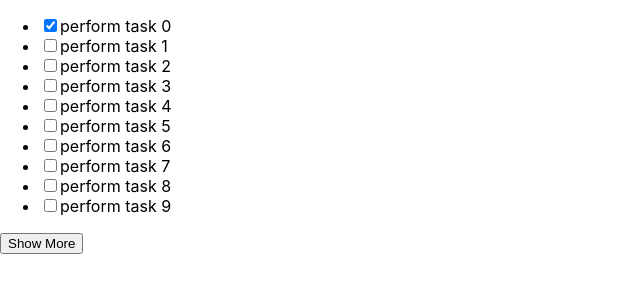
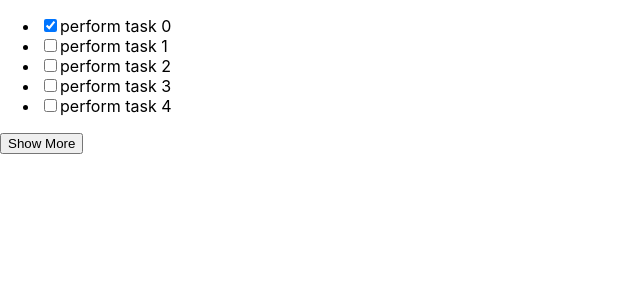
Before and after one commit to noelberistain/tasks-noel, a React (Create React App) app: page / in a window 1280 px wide. Shown: the top 300 px of the page, without its empty margins (0-640 px from the left). Built offline with nearby package versions, Linux system fonts and the light colour scheme.

Commit message:
slices of 5 in to the application has been added, button is showing the next 5 or remaining items from the data still quirks but the main function is workign

```diff
--- a/src/Tasks.js
+++ b/src/Tasks.js
@@ -6,18 +6,32 @@ class Tasks extends Component {
   constructor(props) {
     super(props);
     this.state = {
+      start: 0,
+      end: 5,
       tasks: [],
     };
   }
 
   componentDidMount() {
-    this.setState({ tasks: [...data] });
+    const showing = this.slicing();
+    const { end } = this.state;
+    this.setState({ tasks: [...showing], start: end, end: end + 5 });
   }
+
+  slicing = () => {
+    const { start, end } = this.state;
+    const showing = [...data].slice(start, end);
+    return showing;
+  };
+
   handleSubmit = (e) => {
     e.preventDefault();
+    const { end } = this.state;
+    const showing = this.slicing();
+    this.setState({ tasks: [...showing], start: end, end: end + 5 });
   };
+
   onChecked = (id, status) => {
-    console.log(id, status);
     const helper = this.state.tasks.map((task) => {
       if (task.id === id) {
         let aux = { ...task };
@@ -26,12 +40,12 @@ class Tasks extends Component {
       }
       return task;
     });
-
     this.setState({ tasks: [...helper] });
   };
+
   render() {
-    const { tasks } = this.state;
-    console.log(tasks);
+    const { tasks, start, end } = this.state;
+    console.log(start, end);
     return (
       <>
         <List tasks={tasks} onChecked={this.onChecked} />
```
